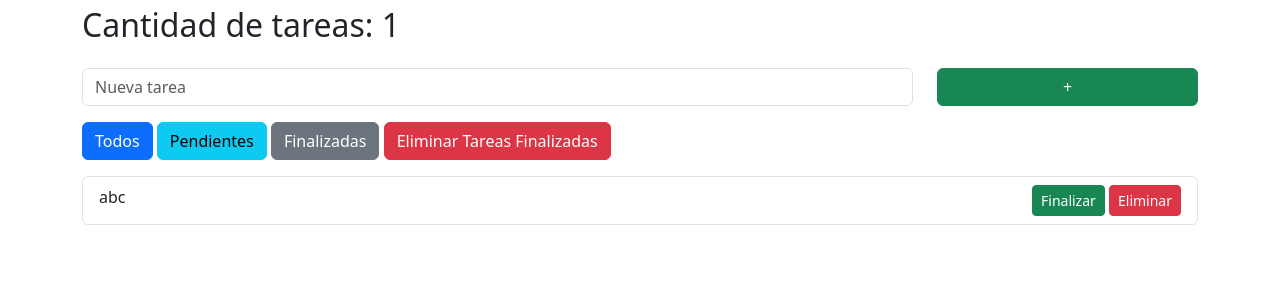
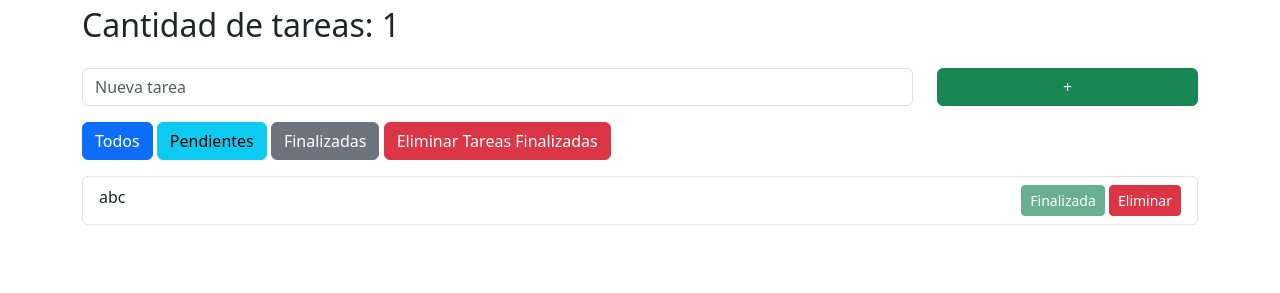
Before and after one commit to Fhernd/proy06_to_do, a Flask app: page / in a window 1280 px wide. Shown: the part 154-447 px from the top of the page. Run offline with Flask 3, Linux system fonts and the light colour scheme; data comes from the database, SQL or seed files in the repository; both versions use the stored data as it was after the commit; some libraries are stand-ins or nearby versions.

Commit message:
Tarea marcada como finalizada

```diff
--- a/templates/index.html
+++ b/templates/index.html
@@ -110,8 +110,7 @@
                 contadorTareas.textContent = data.length;
                 data.forEach(tarea => {
                     const nuevaTareaItem = document.createElement('li');
-
-                    const btnFinalizar = `<button class="btn btn-success btn-sm" ${tarea.TareaFinalizada == 1 ? 'disabled' : ''}>${tarea.TareaFinalizada == 1 ? 'Finalizada' : 'Finalizar'}</button>`;
+                    const btnFinalizar = `<button class="btn btn-success btn-sm" ${tarea.TareaTerminada == 1 ? 'disabled' : ''}>${tarea.TareaTerminada == 1 ? 'Finalizada' : 'Finalizar'}</button>`;
 
                     nuevaTareaItem.className = 'list-group-item';
                     nuevaTareaItem.innerHTML = `
```
Also changed, not shown: db/todos.db, 1 other file.
